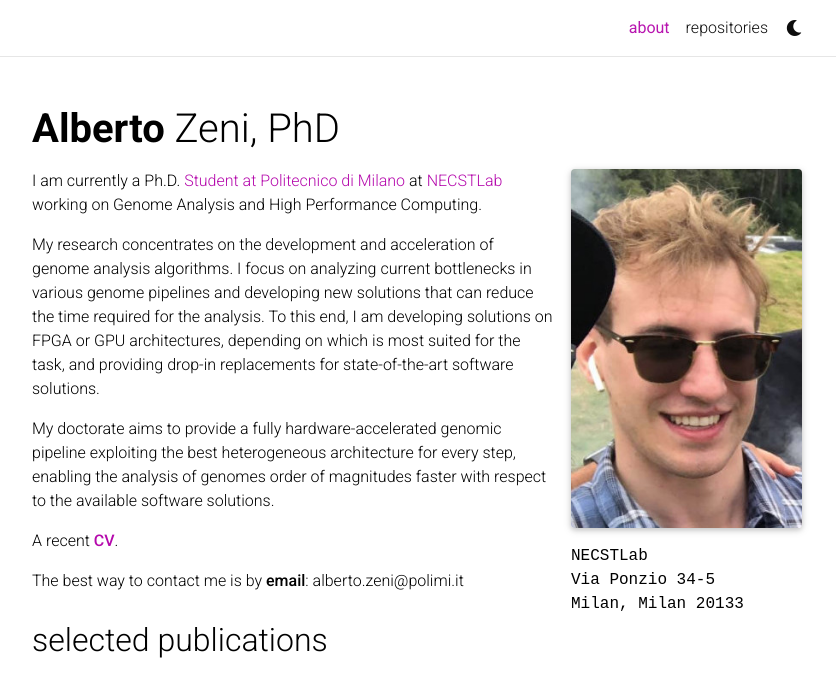
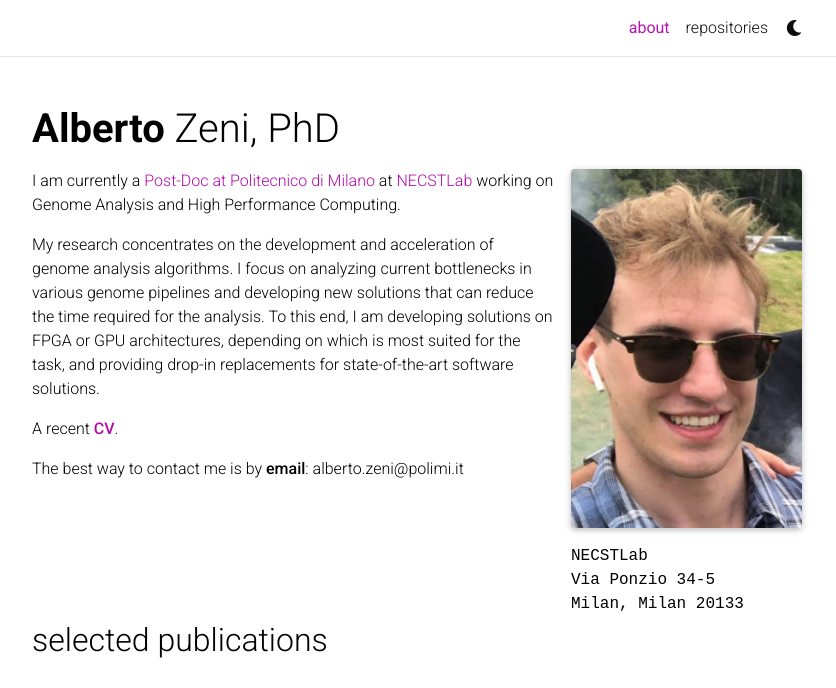
Before and after one commit to albertozeni/albertozeni.github.io, a Jekyll site: the page built from _pages/about.md, in a window 1280 px wide and 977 px high, cut to the strip 0-688 px from the top of the window. Shown: the whole strip, without its empty margins (223-1059 px from the left). Built offline with Jekyll 4.4.1, drawn with Linux system fonts in a browser that asks for light colours; full-size pictures stand in for the smaller copies a plugin makes; comment, search, counter and statistics services are not loaded; a style sheet for code colours, icons or effects is not loaded.

Commit message:
Fixed description

```diff
--- a/_pages/about.md
+++ b/_pages/about.md
@@ -19,15 +19,13 @@ selected_papers: true # includes a list of papers marked as "selected={true}"
 social: true  # includes social icons at the bottom of the page
 ---
 
-I am currently a Ph.D. [Student at Politecnico di Milano](https://www.polimi.it/) at [NECSTLab](https://necst.it/) working on Genome Analysis and High Performance Computing.
+I am currently a [Post-Doc at Politecnico di Milano](https://www.polimi.it/) at [NECSTLab](https://necst.it/) working on Genome Analysis and High Performance Computing.
 
 My research concentrates on the development and acceleration of genome analysis algorithms.
 I focus on analyzing current bottlenecks in various genome pipelines and developing new solutions that can reduce the time required for the analysis.
 To this end, I am developing solutions on FPGA or GPU architectures, depending on which is most suited for the task, and providing drop-in replacements for state-of-the-art software solutions.
 
-My doctorate aims to provide a fully hardware-accelerated genomic pipeline exploiting the best heterogeneous architecture for every step, enabling the analysis of genomes order of magnitudes faster with respect to the available software solutions.
-
-A recent **[CV](https://drive.google.com/file/d/1iRK2zyWu0ZJKiKj_AVK63ZWzK793FOSs/view?usp=drive_link)**.
+A recent **[CV](https://drive.google.com/file/d/1WJLMEXtJG1YmowTJXgJu-8gEUum0ho8G/view?usp=sharing)**.
 
 The best way to contact me is by **email**: alberto.zeni@polimi.it
 
```
